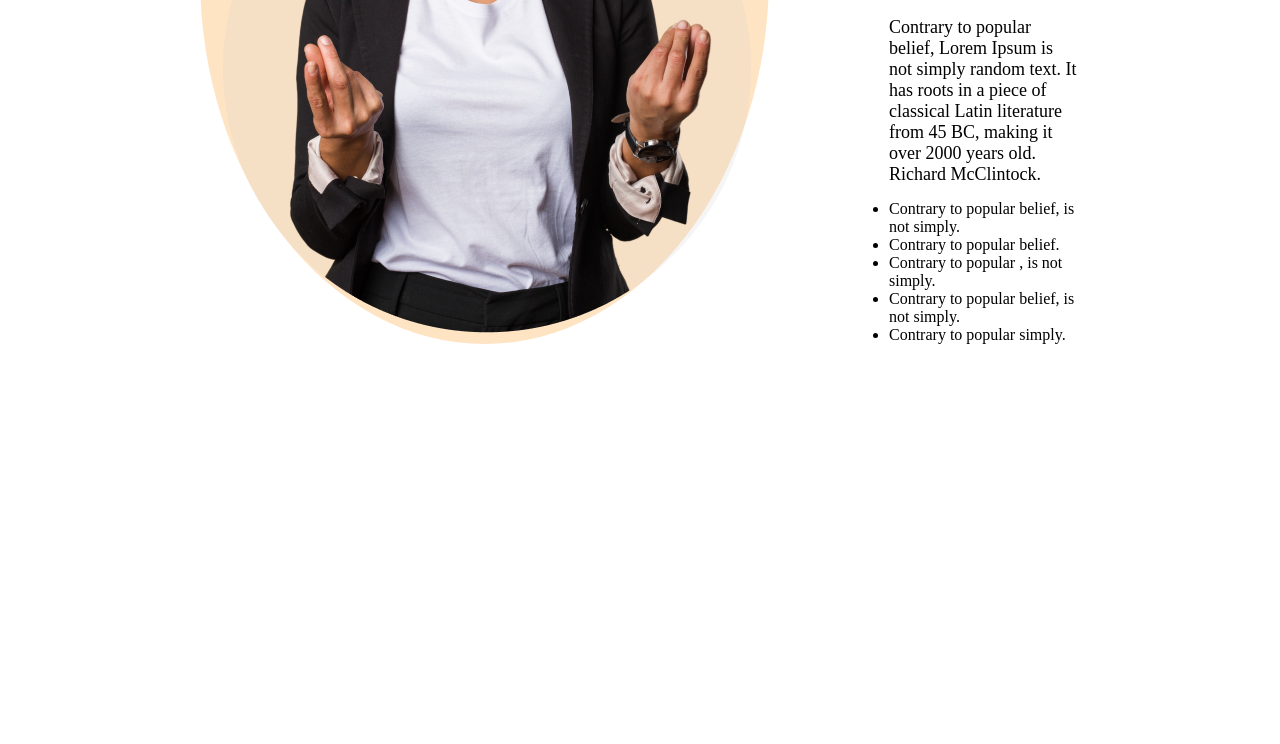
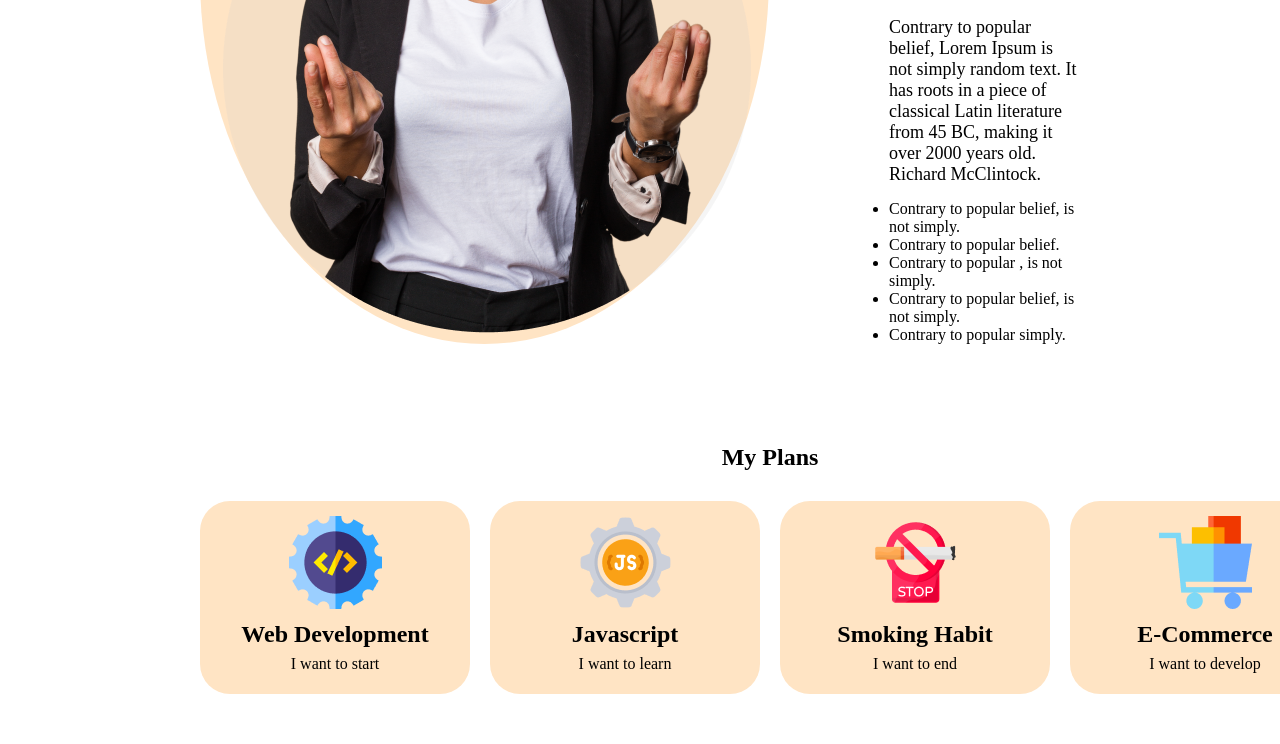
Before and after one commit to SwapnilRoyweb/project1, a plain HTML site: page index.html in a window 1280 px wide. Shown: the part 1341-2085 px from the top of the page. Before the commit the page ends 1685 px from the top, so only its background shows below. Drawn offline with Linux system fonts and the light colour scheme.

Commit message:
two section added

```diff
--- a/index.html
+++ b/index.html
@@ -18,7 +18,7 @@
         </div>
     </header>
     <main>
-        <section>
+        <section class="one">
             <div class="part-1">
                 <img src="./public/assets/images/person.png" alt="person-image">
             </div>
@@ -34,6 +34,31 @@
                 </ul>
             </div>
         </section>
+        <section class="plans">
+            <h1>My Plans</h1>
+            <div class="plan">
+                <div class="part1">
+                    <img src="./public/assets/images/icons/web.png" alt="web_logo">
+                    <h1>Web Development</h1>
+                    <p>I want to start</p>
+                </div>
+                <div class="part2">
+                    <img src="./public/assets/images/icons/js.png" alt="js_logo">
+                    <h1>Javascript</h1>
+                    <p>I want to learn</p>
+                </div>
+                <div class="part3">
+                    <img src="./public/assets/images/icons/smoke.png" alt="smoke_logo">
+                    <h1>Smoking Habit</h1>
+                    <p>I want to end</p>
+                </div>
+                <div class="part4">
+                    <img src="./public/assets/images/icons/ecom.png" alt="ecommerce_logo">
+                    <h1>E-Commerce</h1>
+                    <p>I want to develop</p>
+                </div>
+            </div>
+        </section>
     </main>
 </body>
 </html>
--- a/styles/style.css
+++ b/styles/style.css
@@ -40,29 +40,54 @@
     margin-left: 400px;
 }
 /* section part */
-section{
+.one{
     display: flex;
     gap: 120px;
     margin-left: 200px;
     margin-right: 200px;
 }
-section .part-1{
+.one .part-1{
     margin-top: 150px;
     background-color: bisque;
     border-radius: 50%;
 }
-section .part-2{
+.one .part-2{
     margin-top: 350px;
     width: 300px;
     text-align:left;
 }
-section .part-2 h1{
+.one .part-2 h1{
     margin-bottom: 20px;
     font-weight: 700;
     font-size: 40px;
 }
-section .part-2 p{
+.one .part-2 p{
     margin-bottom: 15px;
     font-weight: 400;
     font-size: 18px;
 }
+/* section part-2 */
+.plans{
+    width: 1140px;
+    height: 300px;
+    margin-left: 200px;
+    margin-right: 200px;
+    margin-top: 100px;
+    text-align: center;
+}
+.plans > h1{
+    text-align: center;
+}
+.plans .plan{
+    display: flex;
+    gap: 20px;
+    justify-content: space-evenly;
+    margin-top: 30px;
+    line-height: 30px;
+}
+.plans .plan .part1, .part2, .part3, .part4{
+    background-color: bisque;
+    padding: 15px;
+    width: 250px;
+    border-radius: 30px;
+}
```
